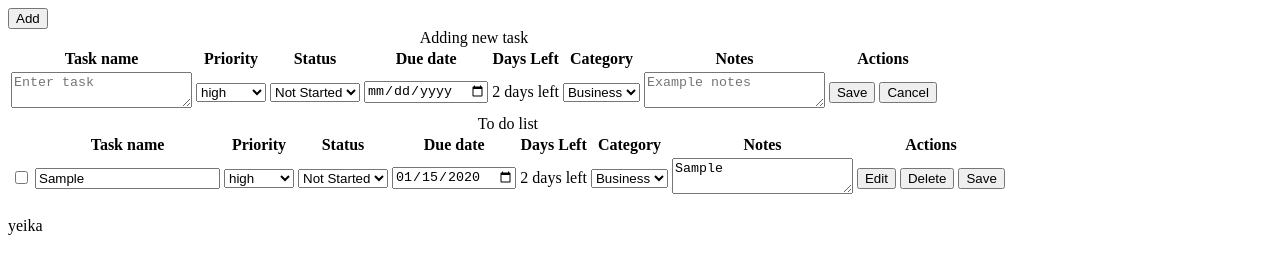
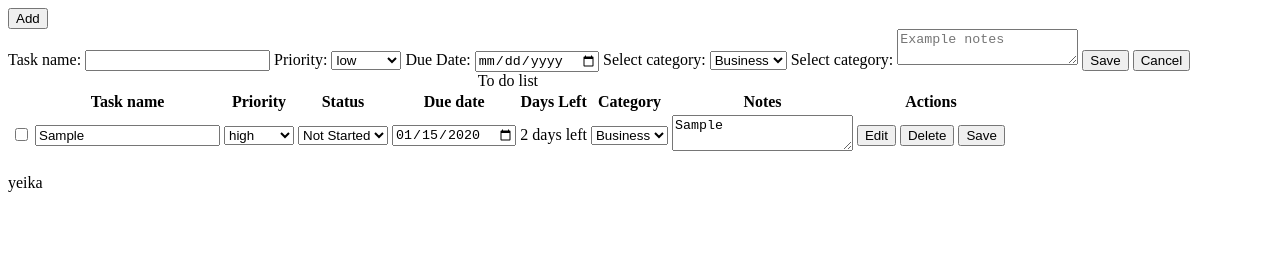
Before and after one commit to yeikarobles/todo-list-2025, a plain HTML site: page index.html in a window 1280 px wide. Both pictures are taken after typing "Sample", "2020-01-15", "Sample" into the empty fields and a click on the button "Add". Drawn offline with Linux system fonts and the light colour scheme.

Commit message:
Refactor task form and update event handling for new task submission

```diff
--- a/index.html
+++ b/index.html
@@ -11,70 +11,41 @@
       <div>
         <button id="addTask">Add</button>
       </div>
-      <table id="newTask">
-        <caption>
-          Adding new task
-        </caption>
-        <thead>
-          <tr>
-            <th>Task name</th>
-            <th>Priority</th>
-            <th>Status</th>
-            <th>Due date</th>
-            <th>Days Left</th>
-            <th>Category</th>
-            <th>Notes</th>
-            <th>Actions</th>
-          </tr>
-        </thead>
-        <tbody>
-          <tr>
-            <td>
-              <textarea
-                type="text"
-                id="dataName"
-                placeholder="Enter task"
-              ></textarea>
-            </td>
-            <td>
-              <select name="" id="priority">
-                <option value="high">high</option>
-                <option value="medium">medium</option>
-                <option value="low">low</option>
-              </select>
-            </td>
-            <td>
-              <select name="" id="status">
-                <option value="notStarted">Not Started</option>
-                <option value="inProgress">In progress</option>
-                <option value="paused">Paused</option>
-                <option value="cancelled">Cancelled</option>
-              </select>
-            </td>
-            <td>
-              <input type="date" id="dueDate" />
-            </td>
-            <td id="daysLeft">2 days left</td>
-            <td>
-              <select name="" id="category">
-                <option value="">Business</option>
-                <option value="">Personal</option>
-                <option value="">Wellness</option>
-                <option value="">Family</option>
-                <option value="">Finance</option>
-              </select>
-            </td>
-            <td>
-              <textarea id="notes" placeholder="Example notes"></textarea>
-            </td>
-            <td id="actions">
-              <button>Save</button>
-              <button>Cancel</button>
-            </td>
-          </tr>
-        </tbody>
-        <tfoot></tfoot>
-      </table>
+
+      <form id="newform">
+        <label for="taskName">Task name:</label>
+        <input type="text" id="taskName" name="taskName" />
+
+        <label for="prioritySelect">Priority:</label>
+        <select type="text" id="prioritySelect" name="prioritySelect">
+          <option value="lPriority">low</option>
+          <option value="mPriority">medium</option>
+          <option value="hPriority">high</option>
+        </select>
+
+        <label for="dueDate">Due Date:</label>
+        <input type="date" id="dueDate" name="dueDate" />
+
+        <label for="categorySelect">Select category:</label>
+        <select id="categorySelect" name="categorySelect">
+          <option value="business">Business</option>
+          <option value="personal">Personal</option>
+          <option value="wellness">Wellness</option>
+          <option value="family">Family</option>
+          <option value="finance">Finance</option>
+          <option value="others">Others</option>
+        </select>
+
+        <label for="notes">Select category:</label>
+        <textarea
+          id="notes"
+          placeholder="Example notes"
+          name="notes"
+        ></textarea>
+
+        <button type="submit">Save</button>
+        <button type="reset" id="cancelButton">Cancel</button>
+      </form>
 
       <table>
         <caption>
--- a/index.js
+++ b/index.js
@@ -3,25 +3,35 @@ let addButton;
 let dataInput;
 let cancelButton;
 
-let todos = [];
+let toDos = [];
 
 document.addEventListener("DOMContentLoaded", () => {
   addButton = document.getElementById("addTask");
-  dataInput = document.getElementById("newTask");
+  dataInput = document.getElementById("newform");
   cancelButton = document.getElementById("cancelButton");
 
   dataInput.hidden = true;
   addButton.addEventListener("click", onAddButtonClick);
   cancelButton.addEventListener("click", onCancelButtonClick);
 
+  dataInput.addEventListener("submit", (e) => {
+    e.preventDefault();
+
+    const formData = new FormData(e.target);
+
+    for (let [key, value] of formData.entries()) {
+      console.log(`${key}: ${value}`);
+    }
+  });
+
   var saved = GetFromLocal("item");
 
   if (!saved) {
-    const jsonTodos = JSON.stringify(todos);
-    SaveOnLocal("item", jsonTodos);
+    const jsonToDos = JSON.stringify(toDos);
+    SaveOnLocal("item", jsonToDos);
   } else {
-    todos = JSON.parse(saved);
-    console.log(todos);
+    toDos = JSON.parse(saved);
+    console.log(toDos);
   }
 });
 
@@ -36,7 +46,7 @@ function onCancelButtonClick() {
 function onSaveButtonClick() {}
 
 const task = {
-  id: "",
+  id: "n",
   name: "",
   priority: "",
   status: "",
```
